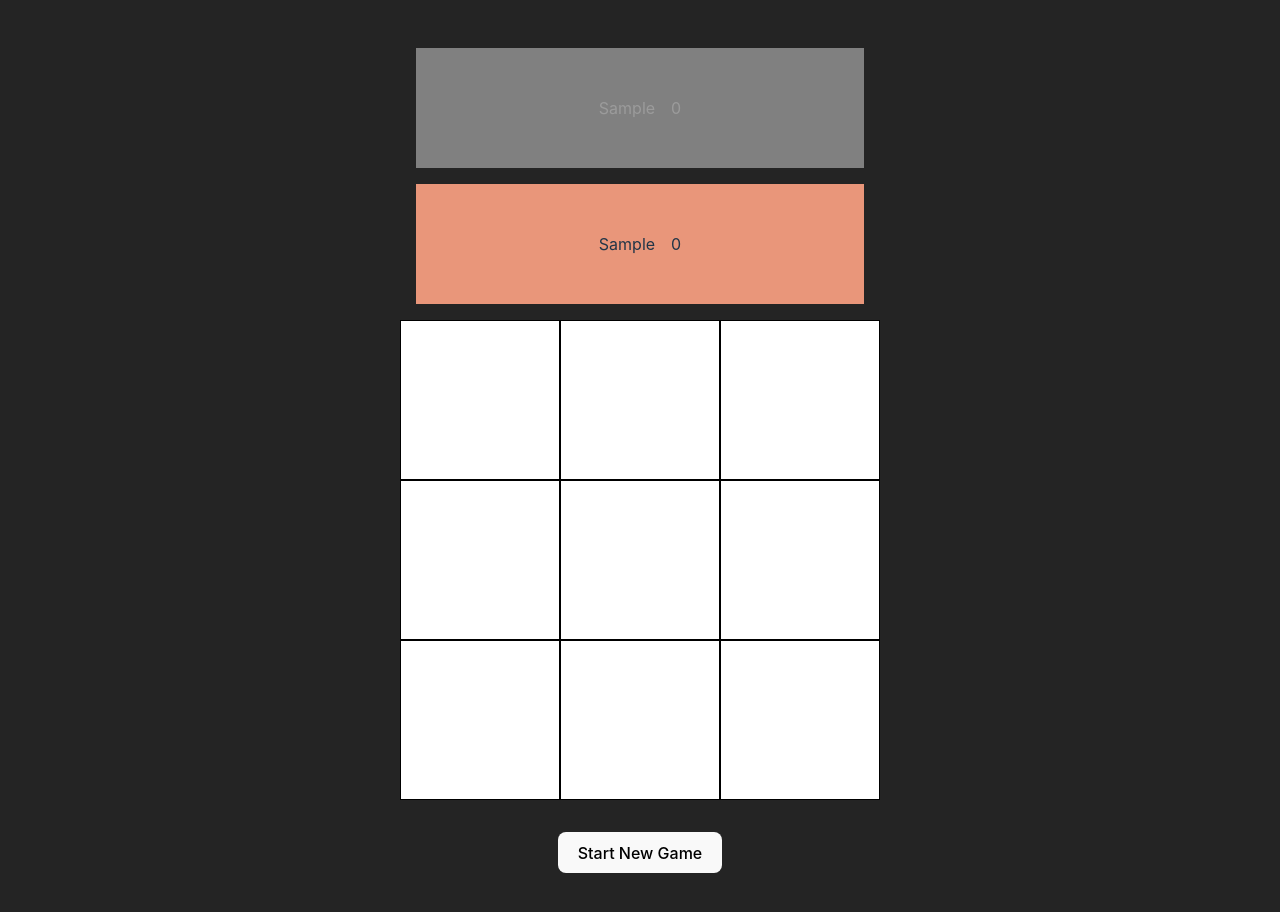
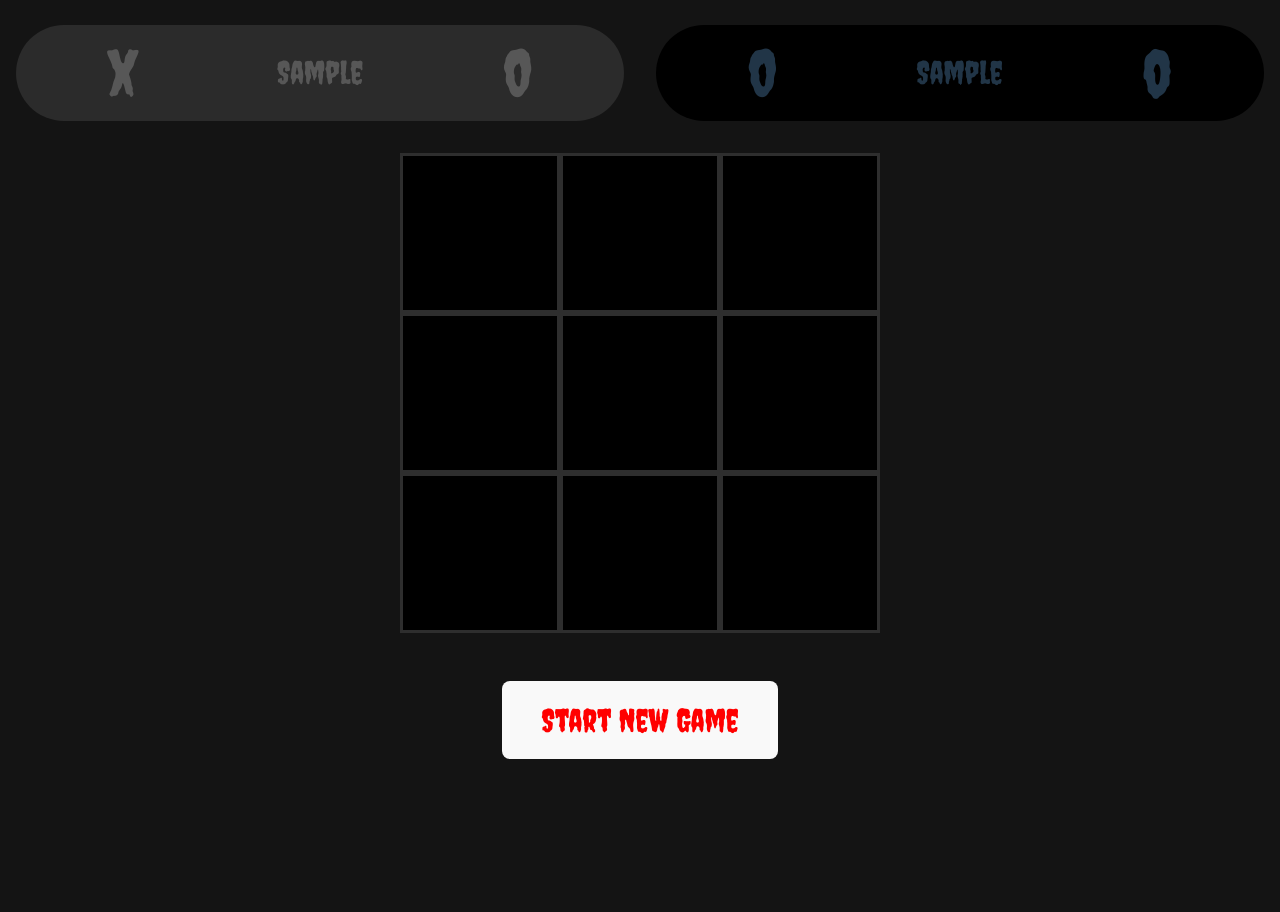
Before and after one commit to jennifer-mcallister/Tic-Tac-Toe, a Vue app: page / in a window 1280 px wide. Both pictures are taken after typing "Sample", "Sample" into the empty fields and a click on the button "Start". Shown: the top 912 px of the page. After the commit the page ends 800 px from the top, so only its background shows below. Built offline with nearby package versions, Linux system fonts and the light colour scheme; the HTML template or start-up script is replaced by a standard one.

Commit message:
(feat): add design too app

```diff
--- a/src/App.vue
+++ b/src/App.vue
@@ -67,4 +67,12 @@ onMounted(() => {
 .logo.vue:hover {
   filter: drop-shadow(0 0 2em #42b883aa);
 }
+
+.game {
+  width: 100%;
+  display: flex;
+  flex-direction: column;
+  justify-content: center;
+  align-items: center;
+}
 </style>
--- a/src/components/Loader.vue
+++ b/src/components/Loader.vue
@@ -23,7 +23,7 @@
     .dot {
         height: 40px;
         width: 40px;
-        color: greenyellow;
+        color: red;
         background-size: cover;
         border-radius: 100%;
         animation: loading 2s ease-out infinite;
--- a/src/components/PlayGame.vue
+++ b/src/components/PlayGame.vue
@@ -123,7 +123,9 @@ const startNewGame = () => {
 </script>
 <template>
     <ShowResult :winningPlayer="winningPlayer" :draw="draw" v-show="showResults" @click="toggleShowResult"></ShowResult>
-    <Players class="player" :player="player" v-for="player in players" :class="player.playing ? '' : 'hide'"></Players>
+    <div class="players-container">
+        <Players class="player" :player="player" v-for="player in players" :class="player.playing ? '' : 'hide'"></Players>
+    </div>
     <div class="tictactoe-container">
         <TicTacToe :ticTacToeBox="tictactoeBox" v-for="(tictactoeBox, index) in tictactoeBoxes" @click="placeMarker(index)" />
     </div>
@@ -138,10 +140,16 @@ button {
         display: flex;
         flex-direction: row;
         flex-wrap: wrap;
-
-        background-color: white;
+        padding: 1em;
 
         width: 30rem;
         height: 30rem;
     }
+.players-container {
+    width: 100%;
+    display: flex;
+    flex-direction: row;
+    justify-content: space-between;
+}
+
 </style>
--- a/src/components/PlayerCreater.vue
+++ b/src/components/PlayerCreater.vue
@@ -12,17 +12,25 @@ const startGame = () => {
 </script>
 <template>
     <form @submit.prevent="startGame" class="container">
-        <input type="text" v-model="playerX" name="playerX" placeholder="Player X name.." required>
-        <input type="text" v-model="playerO" name="playerO" placeholder="Player O name.." required>
+        <div class="input-name-container">
+            <input type="text" v-model="playerX" name="playerX" placeholder="Player X name.." required>
+            <input type="text" v-model="playerO" name="playerO" placeholder="Player O name.." required>
+        </div>
         <button type="submit">Start</button>
     </form>
 </template>
 <style scoped>
 .container {
     display: flex;
-    flex-direction: row;
+    flex-direction: column;
     align-items: center;
     justify-content: center;
     gap: 3rem;
 }
+
+.input-name-container {
+    display: flex;
+    flex-direction: row;
+    gap: 3em;
+}
 </style>
--- a/src/components/Players.vue
+++ b/src/components/Players.vue
@@ -9,37 +9,57 @@ defineProps<IPlayerProps>();
 
 <template>
     <div :class="player.marker">
+        <p class="player-marker">{{ player.marker }}</p>
         <p>{{ player.name }}</p>
-        <p>{{ player.wins }}</p>
+        <p class="player-wins">{{ player.wins }}</p>
     </div>
 </template>
 
 <style scoped>
 
     .x {
-        background-color: cadetblue;
-        padding: 2rem;
+        width: 40rem;
+        height: 3em;
+        background-color: black;
+
         margin: 1rem;
+        font-size: 2em;
 
         display: flex;
         flex-direction: row;
-        justify-content: center;
-        gap: 1rem;
+        justify-content: space-evenly;
+        align-items: center;
+        gap: 3rem;
+        border-radius: 2em;
+
     }
 
     .o {
-        background-color: darksalmon;
-        padding: 2rem;
+        width: 40rem;
+        height: 3em;
+        background-color: black;
         margin: 1rem;
+        font-size: 2em;
+
 
         display: flex;
-        flex-direction: row;
-        justify-content: center;
-        gap: 1rem;
+        flex-direction: row-reverse;
+        justify-content: space-evenly;
+        align-items: center;
+        gap: 3rem;
+        border-radius: 2em;
     }
 
     .hide {
-        background-color: grey;
-        color: rgb(155, 155, 155);
+        background-color: rgb(43, 43, 43);
+        color: rgb(87, 87, 87);
+    }
+
+    .player-marker, .player-wins {
+        font-size: 2em;
+    }
+
+    p {
+        cursor: default;
     }
 </style>
--- a/src/components/ShowResult.vue
+++ b/src/components/ShowResult.vue
@@ -21,12 +21,13 @@ const props = defineProps<IShowResultProps>();
         justify-content: center;
         align-items: center;
 
-        height: 50vw;
-        width: 30rem;
+        height: 100%;
+        width: 100%;
         margin: 0;
         padding: 0;
 
         color: red;
         background-color: rgba(0, 0, 0, 0.863);
+        font-size: 3em;
     }
 </style>
--- a/src/components/TicTacToe.vue
+++ b/src/components/TicTacToe.vue
@@ -9,25 +9,36 @@ const props = defineProps<ITicTacToeProps>();
 </script>
 
 <template>
-    <div :class="props.ticTacToeBox.marker" class="tictactoe-box" ></div>
+    <div :class="props.ticTacToeBox.marker, props.ticTacToeBox.marked ? '' : 'active' " class="tictactoe-box" >
+        <p>{{ props.ticTacToeBox.marker }}</p>
+    </div>
 </template>
 
 <style scoped>
+    .active {
+        cursor: pointer;
+    }
+
+    .active:hover {
+        background-color: rgb(10, 10, 10);
+    }
     .tictactoe-box {
+        display: flex;
+        justify-content: center;
+        align-items: center;
         width: 10rem;
         height: 10rem;
 
         box-sizing: border-box;
-        border: 1px solid black;
-        color: black;
-        font-size: 5rem;
+        border: 3px solid rgb(46, 46, 46);
+        color: red;
+        font-size: 8rem;
+
+        background-color: black;
     }
 
-    .x {
-        background-color: cadetblue;
+    .x, .o {
+        cursor: default;
     }
 
-    .o {
-        background-color: darksalmon;
-    }
 </style>
--- a/src/style.css
+++ b/src/style.css
@@ -1,11 +1,12 @@
+@import url('https://fonts.googleapis.com/css2?family=Creepster&display=swap');
 :root {
   font-family: Inter, system-ui, Avenir, Helvetica, Arial, sans-serif;
   line-height: 1.5;
   font-weight: 400;
 
   color-scheme: light dark;
-  color: rgba(255, 255, 255, 0.87);
-  background-color: #242424;
+  color: red;
+  background-color: #141414;
 
   font-synthesis: none;
   text-rendering: optimizeLegibility;
@@ -24,12 +25,13 @@ a:hover {
 }
 
 body {
+  font-family: 'Creepster', cursive;
   margin: 0;
   display: flex;
   place-items: center;
-  min-width: 320px;
+  max-width: 100vw;
   min-height: 100vh;
-  background-color: #242424;
+  background-color: #141414;
 }
 
 h1 {
@@ -38,22 +40,40 @@ h1 {
 }
 
 button {
+  color: red;
   border-radius: 8px;
   border: 1px solid transparent;
   padding: 0.6em 1.2em;
-  font-size: 1em;
+  font-size: 2em;
   font-weight: 500;
   font-family: inherit;
-  background-color: #1a1a1a;
+  background-color: black;
   cursor: pointer;
   transition: border-color 0.25s;
+  margin: 0;
 }
 button:hover {
-  border-color: #646cff;
+  border-color: white;
 }
 button:focus,
 button:focus-visible {
-  outline: 4px auto -webkit-focus-ring-color;
+  color: red;
+}
+
+input {
+  font-family: inherit;
+  font-size: 2rem;
+  color: red;
+  padding: 0.6em 1.2em;
+  box-sizing: border-box;
+  border: 1px solid rgb(41, 41, 41);
+  border-radius: 0.2em;
+}
+
+input:focus, input:focus-within {
+  border: 3px solid red;
+  outline: none;
+  box-sizing: border-box;
 }
 
 .card {
@@ -61,17 +81,17 @@ button:focus-visible {
 }
 
 #app {
-  max-width: 1280px;
-  margin: 0 auto;
-  padding: 2rem;
+  display: flex;
+  justify-content: center;
+  align-items: center;
+  width: 100vw;
   text-align: center;
-  background-color: #242424;
 }
 
 @media (prefers-color-scheme: light) {
   :root {
     color: #213547;
-    background-color: #242424;
+    background-color: #141414;
   }
   a:hover {
     color: #747bff;
```
